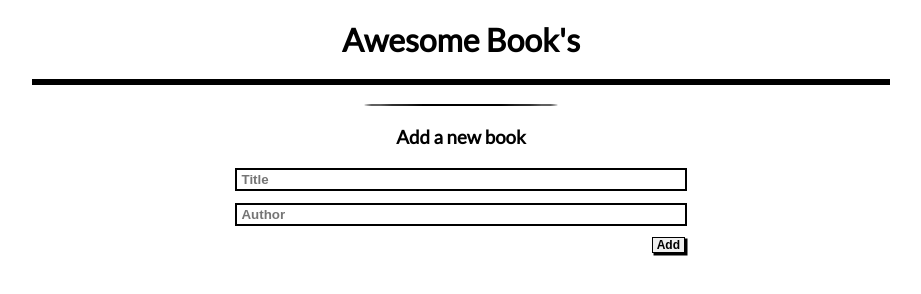
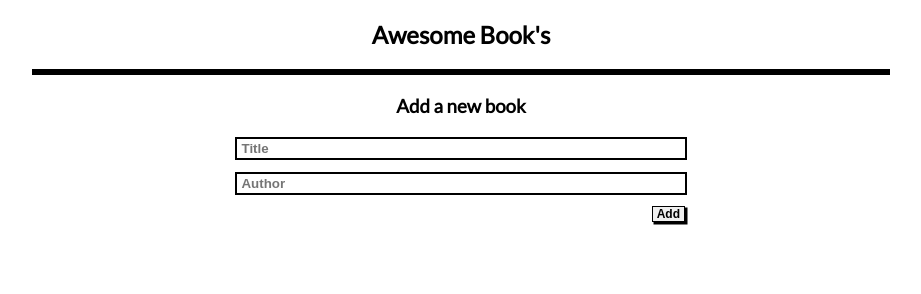
Before and after one commit to angeluray/awesome-books, a website: page index.html in a window 1280 px wide. Shown: the whole page, without its empty margins (179-1100 px from the left). Drawn offline with Linux system fonts and the light colour scheme.

Commit message:
Create new branch

```diff
--- a/index.html
+++ b/index.html
@@ -17,20 +17,23 @@
 </head>
 <body>
 
+  <section>
     <h1>Awesome Book's</h1>
-
     <div id="container-book">
     </div>
+  </section>
 
 
-  <br>
-  <hr>
+  <section>
     <h3>Add a new book</h3>
     <form id="bookForm" action="#">
       <input id="input-title"  type="text" placeholder="Title" required>
       <input id="input-author" type="text" placeholder="Author" required>
       <button onclick="NewBook.add()" id="add-book" type="submit" class="addbtn">Add</button>
     </form>
+  </section>
+
+
 
 
 
```
Lines whose indentation alone changed are shown as unchanged.
